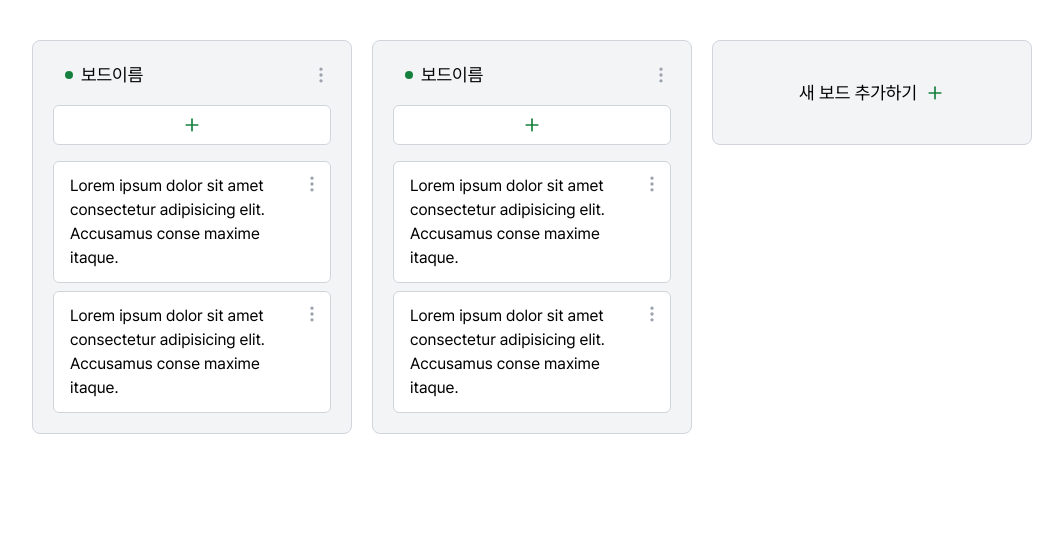
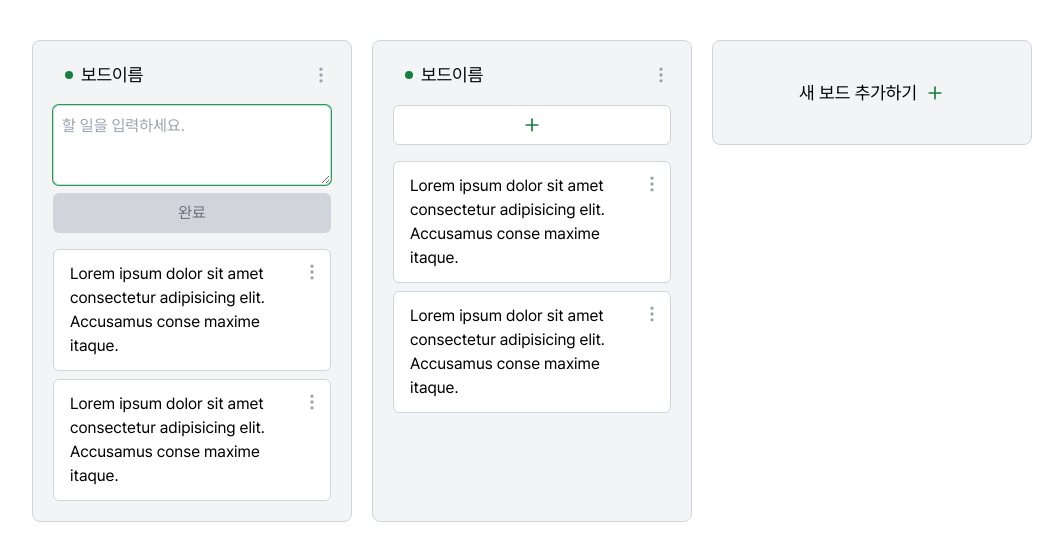
Before and after one commit to O-daeun/ODE_ToDoPage, a Next.js app: page / in a window 1280 px wide. Both pictures are taken after a click on the button 200 px from the left and 125 px from the top of the page. Shown: the top 560 px of the page, without its empty margins (8-1071 px from the left). Built offline with nearby package versions, Linux system fonts and the light colour scheme.

Commit message:
feat: 생성버튼 클릭 시 input/textarea 나오도록 ui 구현

```diff
--- a/src/components/add-board-button.tsx
+++ b/src/components/add-board-button.tsx
@@ -1,10 +1,48 @@
 import { Plus } from "lucide-react";
+import { useState } from "react";
 
 export default function AddBoardButton() {
+  const [isEditing, setIsEditing] = useState(false);
+  const [board, setBoard] = useState("");
+
+  const handleAddClick = () => setIsEditing(true);
+  const handleCompleteClick = () => {
+    console.log("할일 추가: ", board);
+    setBoard("");
+    setIsEditing(false);
+  };
   return (
-    <button className="flex h-[105px] w-80 shrink-0 items-center justify-center gap-2 rounded-lg border border-gray-300 bg-gray-100">
-      <span className="text-lg">새 보드 추가하기</span>
-      <Plus className="size-5 stroke-green-700" />
-    </button>
+    <>
+      {isEditing ? (
+        <div className="flex w-80 shrink-0 flex-col gap-2">
+          <input
+            autoFocus
+            value={board}
+            onChange={(e) => setBoard(e.target.value)}
+            className="w-full rounded-md border border-gray-300 p-3 focus:outline-none focus:ring-1 focus:ring-green-600"
+            placeholder="새 보드 이름을 입력하세요."
+          />
+          <button
+            onClick={handleCompleteClick}
+            disabled={!board.trim()}
+            className={`h-10 w-full rounded-md transition ${
+              board.trim()
+                ? "bg-green-700 text-white hover:bg-green-600"
+                : "cursor-not-allowed bg-gray-300 text-gray-500"
+            }`}
+          >
+            완료
+          </button>
+        </div>
+      ) : (
+        <button
+          onClick={handleAddClick}
+          className="flex h-[105px] w-80 shrink-0 items-center justify-center gap-2 rounded-lg border border-gray-300 bg-gray-100"
+        >
+          <span className="text-lg">새 보드 추가하기</span>
+          <Plus className="size-5 stroke-green-700" />
+        </button>
+      )}
+    </>
   );
 }
--- a/src/components/add-task-button.tsx
+++ b/src/components/add-task-button.tsx
@@ -1,9 +1,48 @@
 import { Plus } from "lucide-react";
+import { useState } from "react";
 
 export default function AddTaskButton() {
+  const [isEditing, setIsEditing] = useState(false);
+  const [task, setTask] = useState("");
+
+  const handleAddClick = () => setIsEditing(true);
+  const handleCompleteClick = () => {
+    console.log("할일 추가: ", task);
+    setTask("");
+    setIsEditing(false);
+  };
+
   return (
-    <button className="flex h-10 w-full items-center justify-center rounded-md border border-gray-300 bg-white">
-      <Plus className="size-5 stroke-green-700" />
-    </button>
+    <>
+      {isEditing ? (
+        <div className="flex flex-col gap-2">
+          <textarea
+            autoFocus
+            value={task}
+            onChange={(e) => setTask(e.target.value)}
+            className="h-20 w-full rounded-md border border-gray-300 p-2 focus:outline-none focus:ring-1 focus:ring-green-600"
+            placeholder="할 일을 입력하세요."
+          />
+          <button
+            onClick={handleCompleteClick}
+            disabled={!task.trim()}
+            className={`h-10 w-full rounded-md transition ${
+              task.trim()
+                ? "bg-green-700 text-white hover:bg-green-600"
+                : "cursor-not-allowed bg-gray-300 text-gray-500"
+            }`}
+          >
+            완료
+          </button>
+        </div>
+      ) : (
+        <button
+          onClick={handleAddClick}
+          className="flex h-10 w-full items-center justify-center rounded-md border border-gray-300 bg-white"
+        >
+          <Plus className="size-5 stroke-green-700" />
+        </button>
+      )}
+    </>
   );
 }
```
